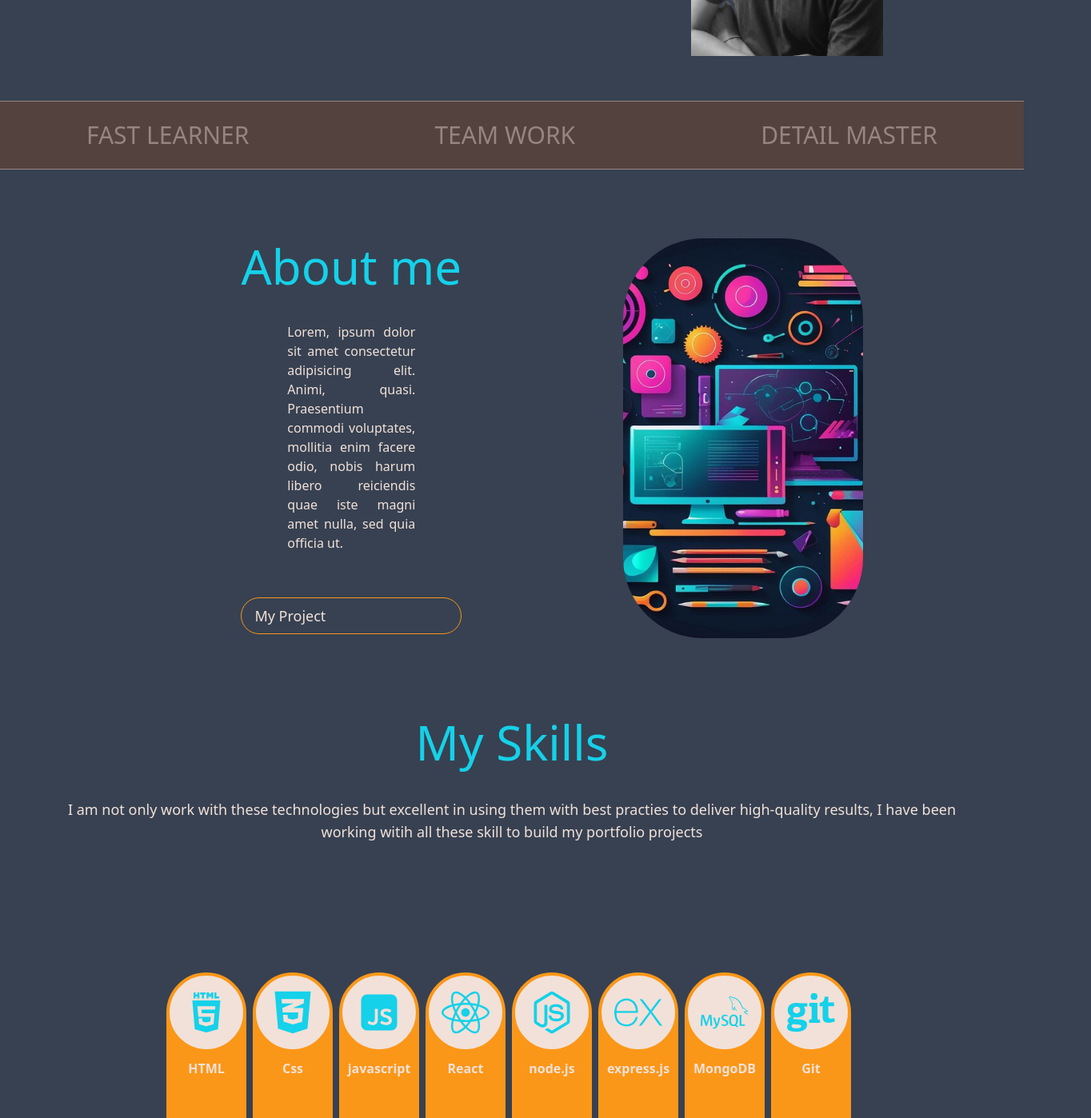
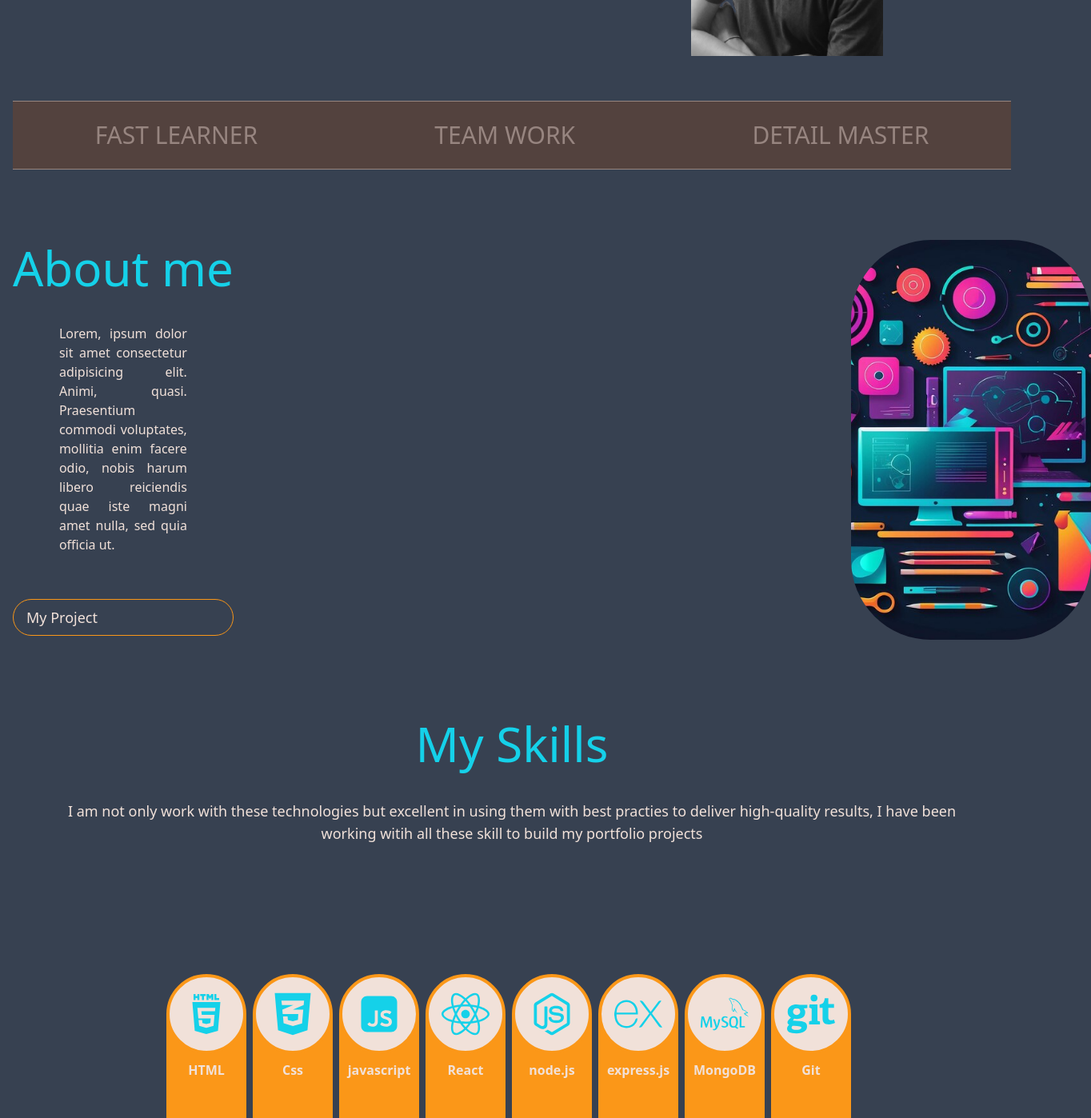
Before and after one commit to Arjun4243/React-portfolio, a React (Create React App) app: page / in a window 1280 px wide. Shown: the part 580-1978 px from the top of the page at 80% size, 1364 px wide, since content can reach past the window. Built offline with nearby package versions, Linux system fonts and the light colour scheme.

Commit message:
about section problem solve

```diff
--- a/src/component/about/AboutMeMain.jsx
+++ b/src/component/about/AboutMeMain.jsx
@@ -4,7 +4,7 @@ import AboutMeImage from "./AboutMeImage";
 
 export default function AboutMeMain() {
   return (
-    <div className="flex container mx-auto mt-[30px] justify-evenly items-center w-screen ">
+    <div className=" flex px-4 mt-8 justify-between items-center">
       <AboutMeText />
       <AboutMeImage />
     </div>
--- a/src/component/hero/SubHeroSection.jsx
+++ b/src/component/hero/SubHeroSection.jsx
@@ -2,7 +2,7 @@ import React from "react";
 export default function SubHeroSection(){
     return(
         <>
-        <div className="container
+        <div className="mx-4
         my-14 mx-auto border-y border-lightGrey text-lightGrey flex justify-around uppercase
 
         xl:text-3xl md:text-2xl sm:text-4xl py-6 items-center gap-4 bg-brown">
--- a/src/component/navbar/navebarMain.jsx
+++ b/src/component/navbar/navebarMain.jsx
@@ -25,7 +25,7 @@ function NavebarMain() {
         <div className="flex justify-between w-full  mx-auto bg-black items-center p-3 rounded-full border-3 border-orange ">
           <NavebarLogo />
           <div className=" ">
-            <div className={`${navBurger ? "block" : "hidden"} lg:block `}>
+            <div className={`${navBurger ? "block" : "hidden"} lg:block container `}>
               <NavebarLink className="" />
             </div>
           </div>
--- a/src/component/skillsSection/AllSkills.jsx
+++ b/src/component/skillsSection/AllSkills.jsx
@@ -53,7 +53,7 @@ export default function AllSkills(){
     ]
 
     return (
-        <div className="container flex items-center justify-center relative gap-2  mx-auto ">
+        <div className="mx-4 flex items-center justify-center relative gap-2 ">
             {skills.map((e, index) => {
                 return <SingleSkill key={index} text={e.skill} imgSvg={<e.icon />} />;
             })}
--- a/src/component/skillsSection/SkillsMain.jsx
+++ b/src/component/skillsSection/SkillsMain.jsx
@@ -1,6 +1,7 @@
 import React from "react";
 import SkillsText from "./SkillsText";
 import AllSkill from "./AllSkills";
+
 
 export default function SkillsMain() {
   return (
@@ -8,7 +9,7 @@ export default function SkillsMain() {
       <div className="max-w-[1200px] px-4 mx-auto min-h-[600px] relative overflow-hidden">
         <SkillsText />
         {/* This is the circular layout for large screens. Hide it on medium and smaller screens. */}
-        <div className="bottom-[50px] absolute left-[50%] -translate-x-[50%] sm:block lg:block">
+        <div className="bottom-[50px] absolute left-[50%] -translate-x-[50%] sm:w-full lg:block">
           <AllSkill />
         </div>
 
--- a/src/output.css
+++ b/src/output.css
@@ -706,6 +706,10 @@ video {
   margin-top: 30px;
 }
 
+.mt-8 {
+  margin-top: 2rem;
+}
+
 .block {
   display: block;
 }
@@ -1026,6 +1030,11 @@ video {
 .py-6 {
   padding-top: 1.5rem;
   padding-bottom: 1.5rem;
+}
+
+.px-8 {
+  padding-left: 2rem;
+  padding-right: 2rem;
 }
 
 .pl-3 {
```
Also changed, not shown: src/component/skillsSection/AllSkillsSM.jsx (added).
